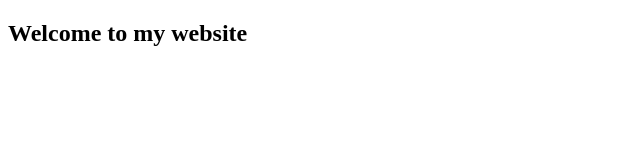
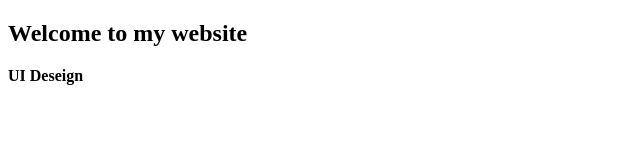
Before and after one commit to Kereclaire/Test-Git, a plain HTML site: page Index.html in a window 1280 px wide. Shown: the whole page, without its empty margins (0-640 px from the left). Drawn offline with Linux system fonts and the light colour scheme.

Commit message:
add UI design

```diff
--- a/Index.html
+++ b/Index.html
@@ -5,4 +5,5 @@
 </head>
 <body>
 <h2> Welcome to my website</h2>
+<b> UI Deseign </b>
 </body>
```
